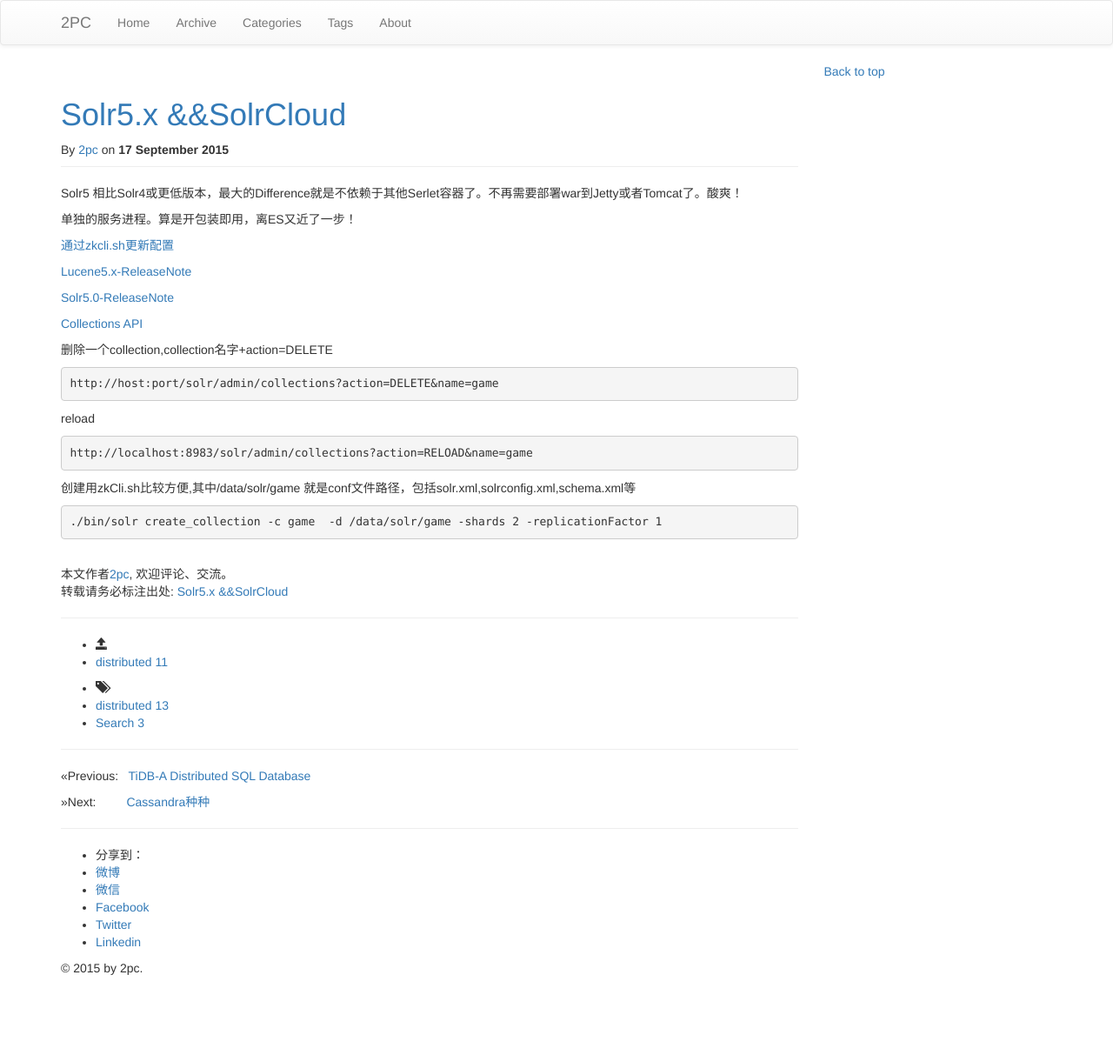
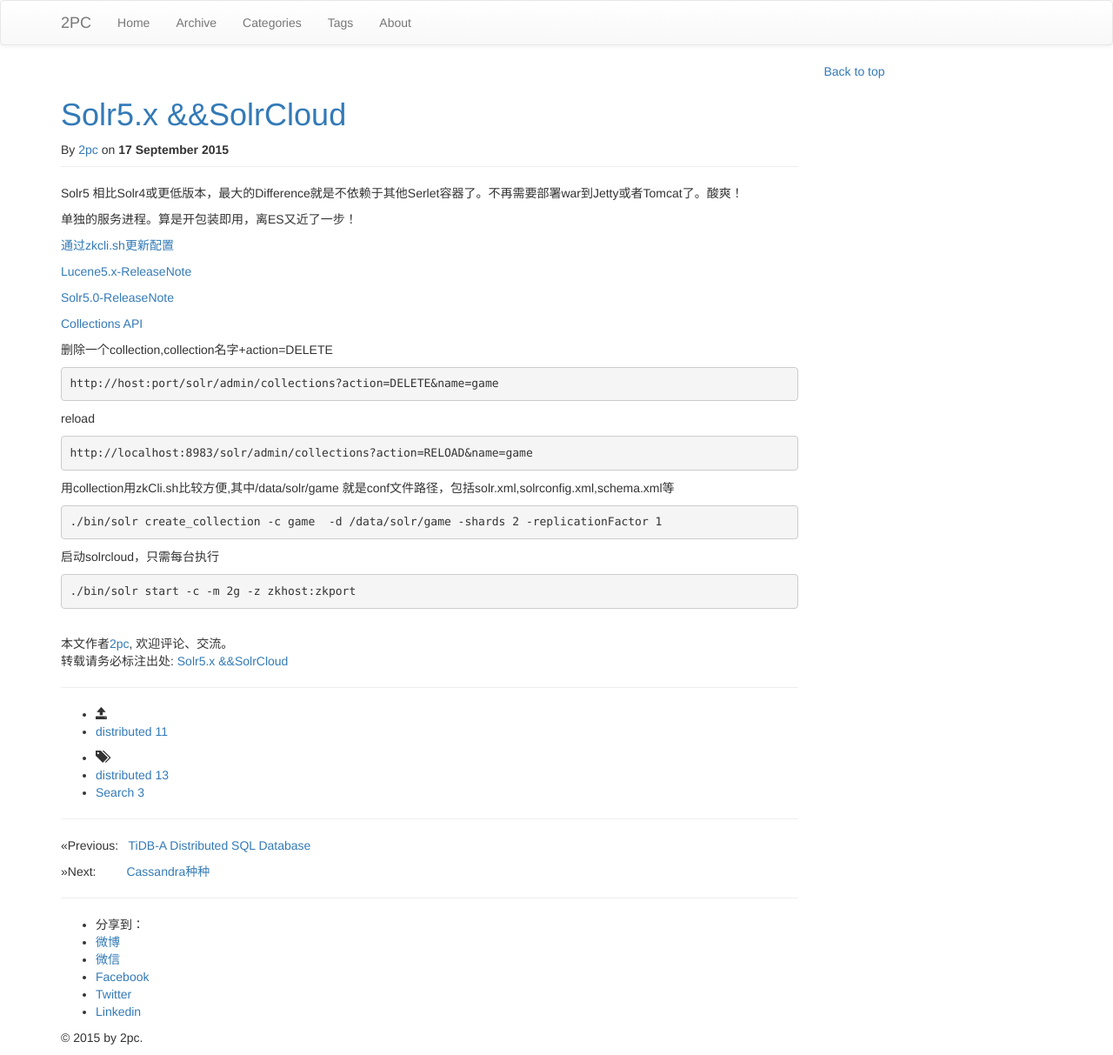
Before and after one commit to luyee/2pc.github.io, a Jekyll site: the page built from _posts/Search/2015-09-17-Solr5.md, in a window 1280 px wide. Shown: the whole page at 87% size. Built offline with Jekyll 4.4.1, drawn with Linux system fonts in a browser that asks for light colours; nearby versions of some CDN libraries; library files that are not in the unit come from our copies; comment, search, counter and statistics services are not loaded; before the commit the page ends 1133 px from its top, so only the background shows below that.

Commit message:
Update 2015-09-17-Solr5.md

````diff
--- a/_posts/Search/2015-09-17-Solr5.md
+++ b/_posts/Search/2015-09-17-Solr5.md
@@ -30,8 +30,14 @@ reload
 http://localhost:8983/solr/admin/collections?action=RELOAD&name=game
 ```
 
-创建用zkCli.sh比较方便,其中/data/solr/game 就是conf文件路径，包括solr.xml,solrconfig.xml,schema.xml等
+用collection用zkCli.sh比较方便,其中/data/solr/game 就是conf文件路径，包括solr.xml,solrconfig.xml,schema.xml等
 
 ```
 ./bin/solr create_collection -c game  -d /data/solr/game -shards 2 -replicationFactor 1
 ```
+
+启动solrcloud，只需每台执行
+
+```
+./bin/solr start -c -m 2g -z zkhost:zkport
+```
````
